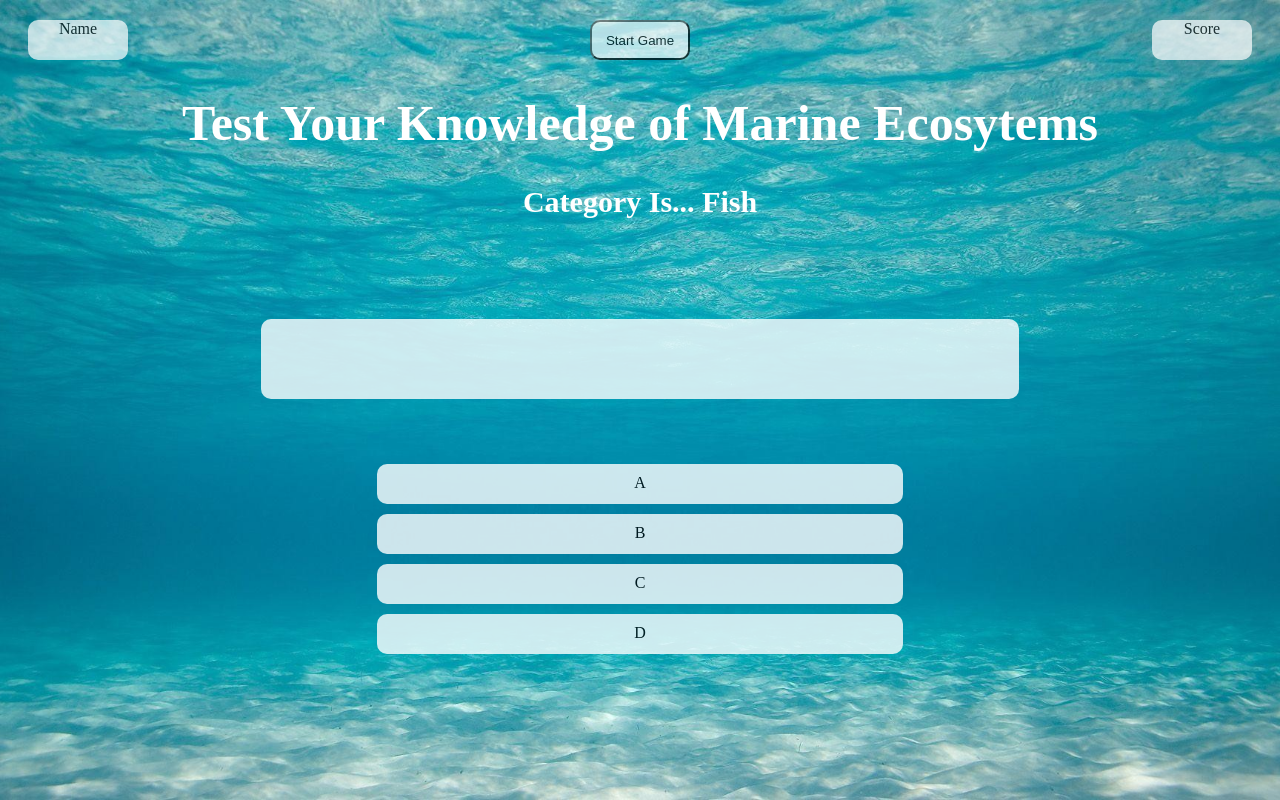
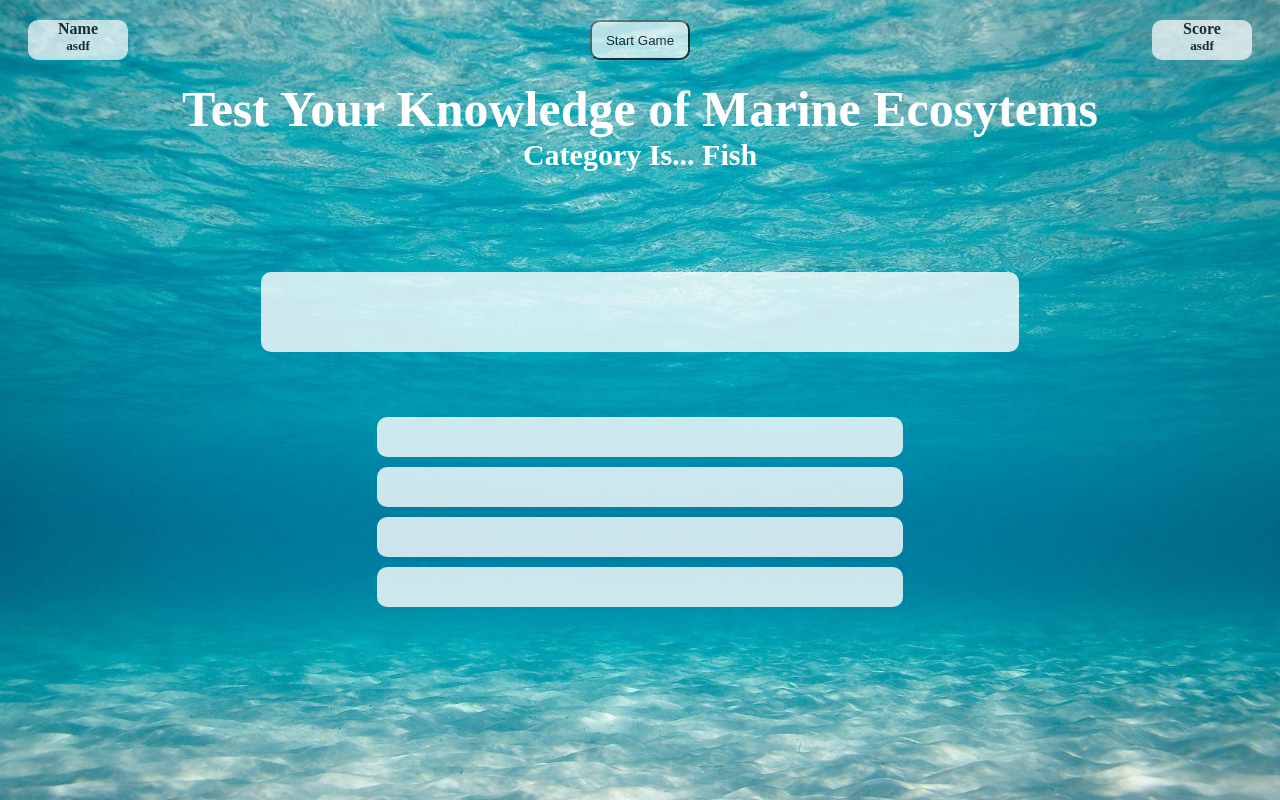
Before and after one commit to jtfragale/Project-1, a plain HTML site: page index.html in a window 1280 px wide. Drawn offline with Linux system fonts and the light colour scheme.

Commit message:
fixed some css

```diff
--- a/index.html
+++ b/index.html
@@ -10,21 +10,27 @@
 <body>
    <header>
     <div class="container-one">
-        <div class="name">Name</div>
-        <!-- put h1 and h2 here -->
+        <div class="name">
+            <h1>Name</h1>
+            <h2>asdf</h2>
+        </div>
         <button type="button" class="button">Start Game</button>
-        <div class="score">Score</div>
+        <div class="score">
+            <h1>Score</h1>
+            <h2>asdf</h2>
+        </div>
     </div>
    </header>
-    <h1>Test Your Knowledge of Marine Ecosytems</h1>
-    <h2>Category Is... Fish</h2>
+    <h1 class="mainTitle">Test Your Knowledge of Marine Ecosytems</h1>
+    <h2 class="category">Category Is... Fish</h2>
     <div class="question"></div>
     <div class="container-two">
-        <div class="answer optionA" data-index="0">A</div>
-        <div class="asnwer optionB" data-index="1">B</div>
-        <div class="answer optionC" data-index="2">C</div>
-        <div class="answer optionD" data-index="3">D</div>
+        <div class="answer optionA" data-index="0"></div>
+        <div class="asnwer optionB" data-index="1"></div>
+        <div class="answer optionC" data-index="2"></div>
+        <div class="answer optionD" data-index="3"></div>
     </div>
+    <script src="trivia-data.js"></script>
     <script src="trivia.js"></script>
 </body>
 </html>
--- a/style.css
+++ b/style.css
@@ -3,13 +3,13 @@ body {
     background-size: cover;
 }
 
-h1 {
+.mainTitle {
     font-size: 50px;
     text-align: center;
     color: white;
 }
 
-h2 {
+.category {
     font-size: 30px;
     text-align: center;
     color: white;
@@ -29,6 +29,19 @@ h2 {
     text-align: center;
     border-radius: 10px;
     opacity: .7;
+}
+
+h1 {
+    text-align: center;
+    margin-top: 0;
+    font-size: 12pt;
+    margin-bottom: 0px;
+}
+
+h2 {
+    text-align: center;
+    margin-top: 0px;
+    font-size: 10pt;
 }
 
 button {
--- /dev/null
+++ b/trivia-data.js
@@ -0,0 +1,52 @@
+const gameQuestions = [
+    {
+        question: "Dory, or this type of fish, helped Marlin rescue Nemo in 'Finding Nemo', but probably doesn't remember",
+        options: [
+            "Clownfish",
+            "Blue Hippo Tang",
+            "Shark",
+            "Pufferfish"
+        ],
+        correctAnswer: "Blue Hippo Tang"
+    },
+    {
+        question: "What is the largest living cartilaginous fish?",
+        options: [
+            "Whale Shark",
+            "Blue Whale",
+            "Great White Shark",
+            "Giant Manta Ray"
+        ],
+        correctAnswer: "Whale Shark"
+    },
+    {
+        question: "This type of fish has a beak that helps it grind up coral and coralline algae and as a result poops sand",
+        options: [
+            "Squirrelfish",
+            "Engineer Goby",
+            "Parrotfish",
+            "Jawfish"
+    ],
+        correctAnswer: "Parrotfish"
+    },
+    {
+        question: "This fish forms a symbiotic relationship with sea anemones, where it spends most of its life. It's pretty hilarious.",
+        options: [
+            "Dracula Goby",
+            "Cardinalfish",
+            "Clownfish",
+            "Squirrelfish"
+    ],
+        correctAnswer: "Clownfish"
+    },
+    {
+        question: "What is the largest living bony fish?",
+        options: [
+            "Giant Squid",
+            "Great White Shark",
+            "Giant Trevally",
+            "Sunfish"
+    ],
+        correctAnswer: "Sunfish"
+    }
+]
--- a/trivia.js
+++ b/trivia.js
@@ -17,62 +17,62 @@ fill in the page with the new question and answers)
 //     console.log('game started')
 // }
 
-const gameQuestions = [
-    {
-        question: "Dory, or this type of fish, helped Marlin rescue Nemo in 'Finding Nemo', but probably doesn't remember",
-        options: [
-            "Clownfish",
-            "Blue Hippo Tang",
-            "Shark",
-            "Pufferfish"
-        ],
-        correctAnswer: "Blue Hippo Tang"
-    },
-    {
-        question: "What is the largest living cartilaginous fish?",
-        options: [
-            "Whale Shark",
-            "Blue Whale",
-            "Great White Shark",
-            "Giant Manta Ray"
-        ],
-        correctAnswer: "Whale Shark"
-    },
-    {
-        question: "This type of fish has a beak that helps it grind up coral and coralline algae and as a result poops sand",
-        options: [
-            "Squirrelfish",
-            "Engineer Goby",
-            "Parrotfish",
-            "Jawfish"
-    ],
-        correctAnswer: "Parrotfish"
-    },
-    {
-        question: "This fish forms a symbiotic relationship with sea anemones, where it spends most of its life. It's pretty hilarious ",
-        options: [
-            "Dracula Goby",
-            "Cardinalfish",
-            "Clownfish",
-            "Squirrelfish"
-    ],
-        correctAnswer: "Clownfish"
-    },
-    {
-        question: "What is the largest living bony fish?",
-        options: [
-            "Giant Squid",
-            "Great White Shark",
-            "Giant Trevally",
-            "Sunfish"
-    ],
-        correctAnswer: "Sunfish"
-    }
-]
+// const gameQuestions = [
+//     {
+//         question: "Dory, or this type of fish, helped Marlin rescue Nemo in 'Finding Nemo', but probably doesn't remember",
+//         options: [
+//             "Clownfish",
+//             "Blue Hippo Tang",
+//             "Shark",
+//             "Pufferfish"
+//         ],
+//         correctAnswer: "Blue Hippo Tang"
+//     },
+//     {
+//         question: "What is the largest living cartilaginous fish?",
+//         options: [
+//             "Whale Shark",
+//             "Blue Whale",
+//             "Great White Shark",
+//             "Giant Manta Ray"
+//         ],
+//         correctAnswer: "Whale Shark"
+//     },
+//     {
+//         question: "This type of fish has a beak that helps it grind up coral and coralline algae and as a result poops sand",
+//         options: [
+//             "Squirrelfish",
+//             "Engineer Goby",
+//             "Parrotfish",
+//             "Jawfish"
+//     ],
+//         correctAnswer: "Parrotfish"
+//     },
+//     {
+//         question: "This fish forms a symbiotic relationship with sea anemones, where it spends most of its life. It's pretty hilarious.",
+//         options: [
+//             "Dracula Goby",
+//             "Cardinalfish",
+//             "Clownfish",
+//             "Squirrelfish"
+//     ],
+//         correctAnswer: "Clownfish"
+//     },
+//     {
+//         question: "What is the largest living bony fish?",
+//         options: [
+//             "Giant Squid",
+//             "Great White Shark",
+//             "Giant Trevally",
+//             "Sunfish"
+//     ],
+//         correctAnswer: "Sunfish"
+//     }
+// ]
 
 // let currentQuestionIndex = i;
+// var for score
 let i = 0;
-// var for score
 
 var gameQuestion = document.querySelector('.question')
 var gameAnswerA = document.querySelector('.optionA')
@@ -99,8 +99,8 @@ gameAnswerD.addEventListener('click', selectAnswer)
 
 function selectAnswer () {
         // console.log(this.innerHTML)
-        // console.log(gameQuestions[currentQuestionIndex].options)
-        // console.log(gameQuestions[currentQuestionIndex].correctAnswer)
+        // console.log(gameQuestions[i].options)
+        // console.log(gameQuestions[i].correctAnswer)
     if (this.innerHTML === gameQuestions[i].correctAnswer) {
         alert('Correct!')
         i++
@@ -109,10 +109,7 @@ function selectAnswer () {
     } else {
         alert('Try Again')
     }
-
     startGame()
-    // increase currentQuestionIndex
+    // increase i
     // startGame()
 }
-
-//
```
